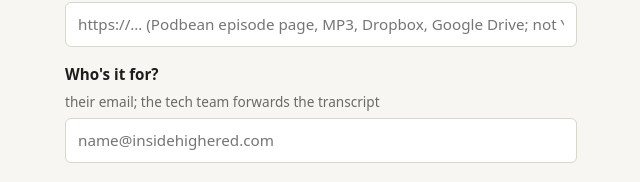
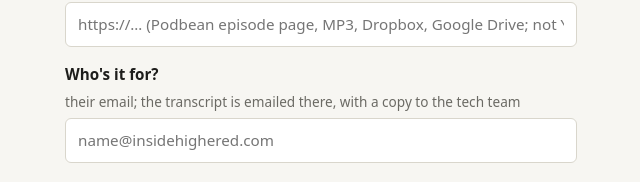
Before and after one commit to jwollihe/ihe-transcribe, a plain HTML site: page index.html in a window 1280 px wide. Shown: the part 185-367 px from the top of the page, without its empty margins (319-959 px from the left). Drawn offline with Linux system fonts and the light colour scheme.

Commit message:
Form hint: the transcript is emailed to the requester, with a copy to the tech team

```diff
--- a/index.html
+++ b/index.html
@@ -16,7 +16,7 @@
     <label>Audio link
       <input name="audio_url" type="url" required placeholder="https://… (Podbean episode page, MP3, Dropbox, Google Drive; not YouTube)">
     </label>
-    <label>Who's it for? <span class="opt">their email; the tech team forwards the transcript</span>
+    <label>Who's it for? <span class="opt">their email; the transcript is emailed there, with a copy to the tech team</span>
       <input name="email" type="email" required placeholder="name@insidehighered.com" autocomplete="email">
     </label>
     <label>Node ID <span class="opt">optional</span>
```
Also changed, not shown: 1 other file.
